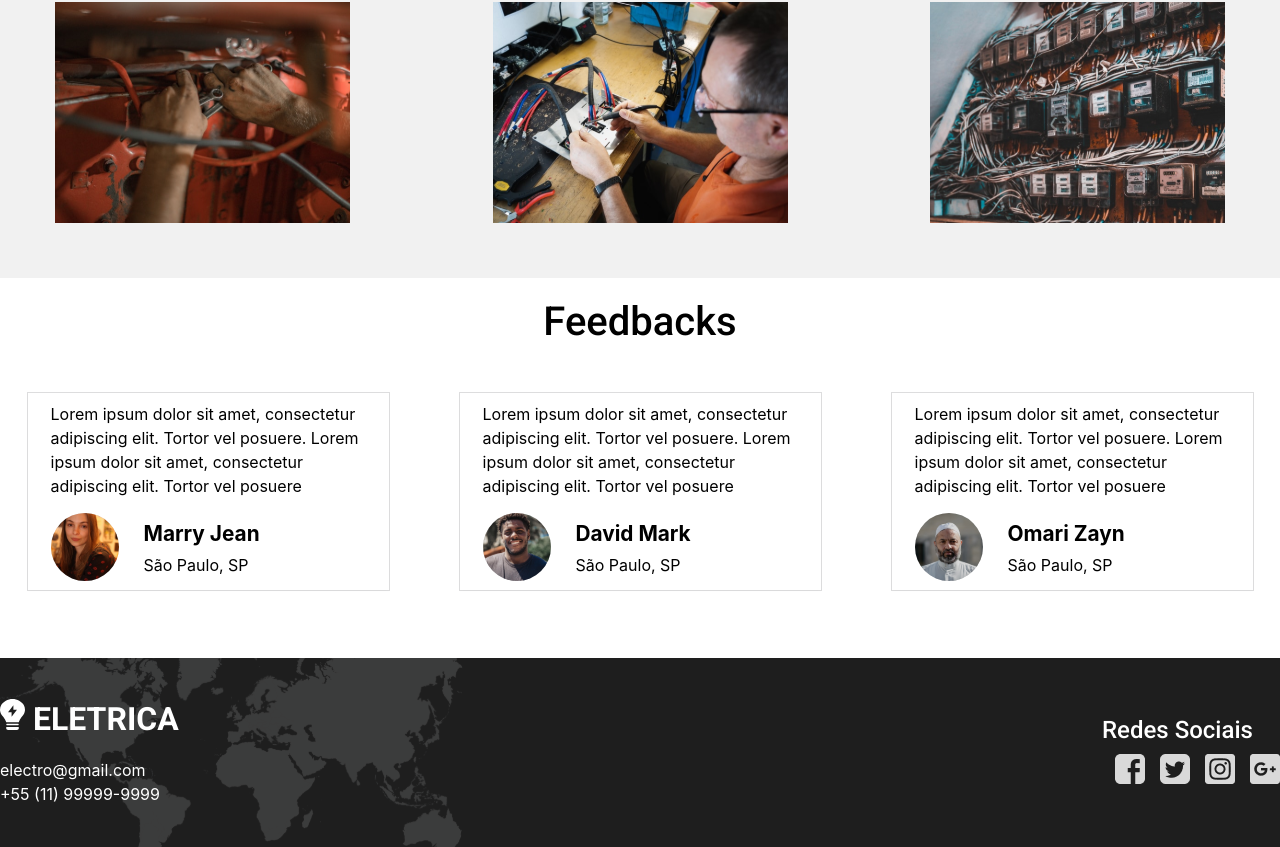
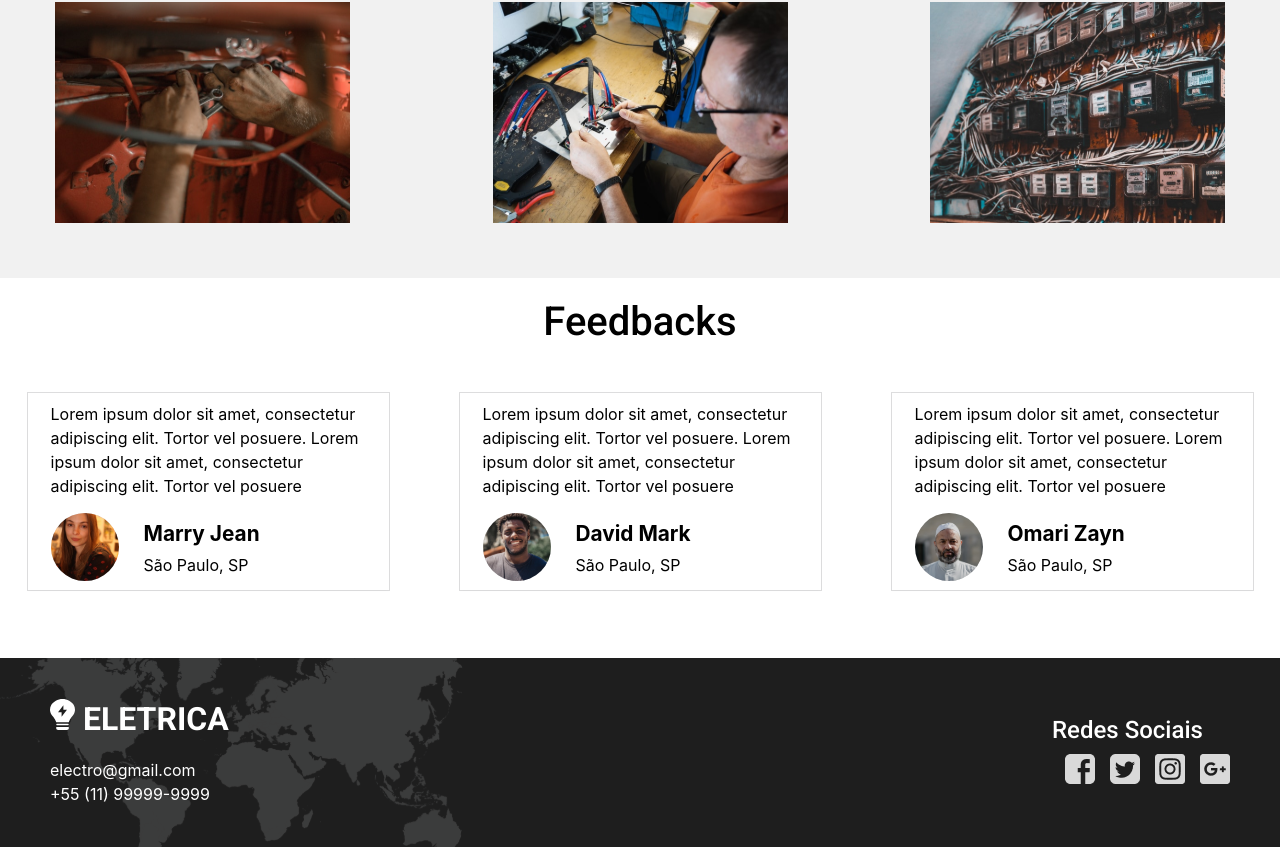
Before and after one commit to Dani-Moura081/frontend-autonom, a React (Vite) app: page / in a window 1280 px wide. Shown: the part 1821-2668 px from the top of the page. Built offline with nearby package versions, Linux system fonts and the light colour scheme.

Commit message:
foooter 0/2

```diff
--- a/src/pages/home/index.scss
+++ b/src/pages/home/index.scss
@@ -137,6 +137,7 @@
       align-items: center;
       justify-content: space-between;
       .contatos {
+        margin-left: 50px;
         display: flex;
         flex-direction: column;
         position: absolute;
@@ -149,7 +150,7 @@
       }
       .social-medias {
         $hover-color: #00aaff;
-
+        margin-right: 50px;
         display: flex;
         flex-direction: column;
         h6 {
```
